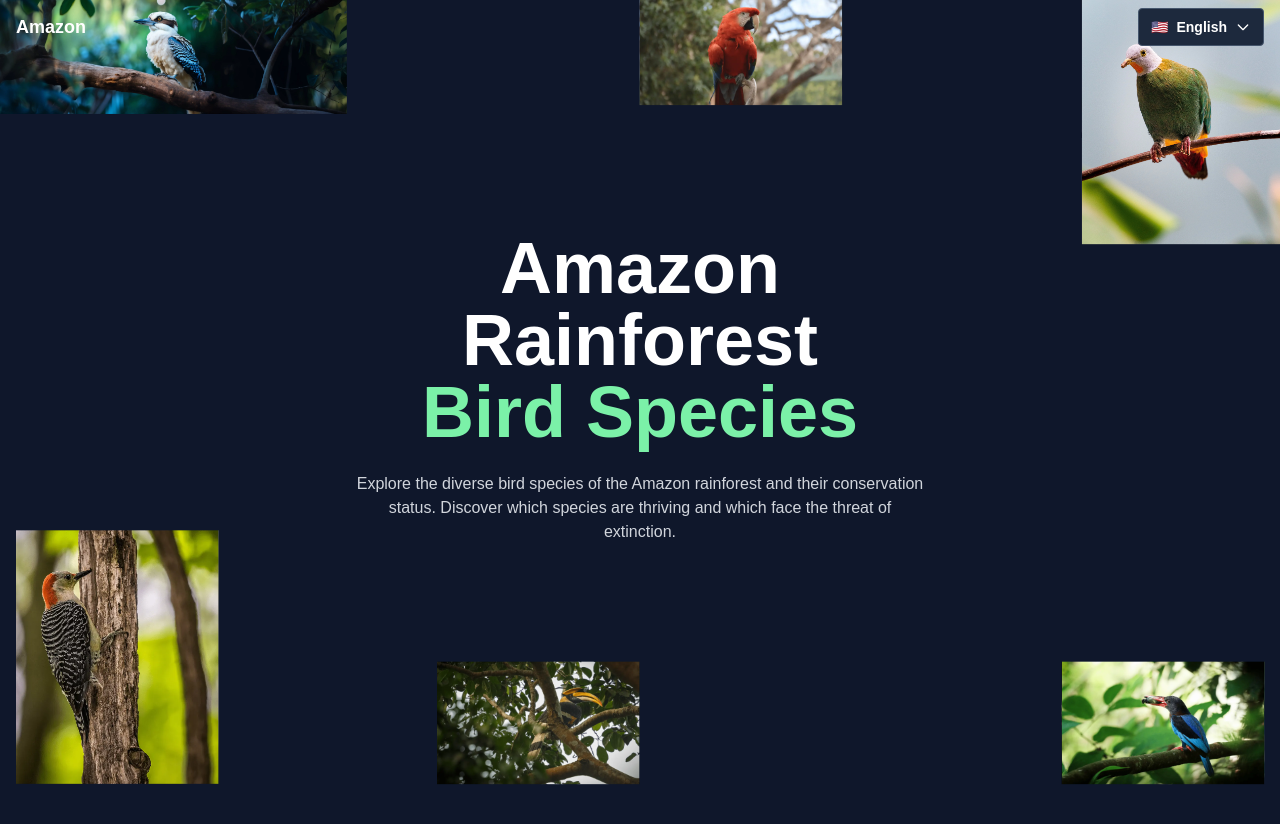
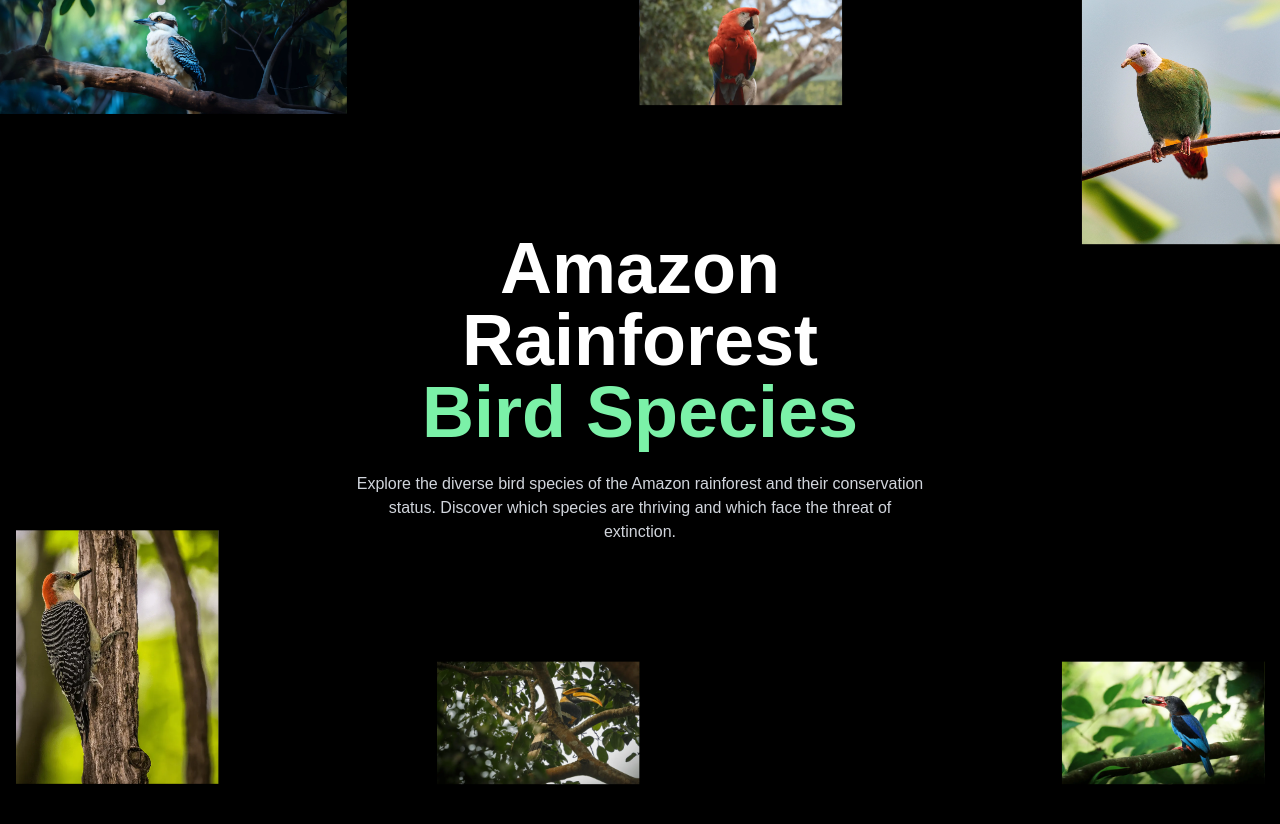
Before and after one commit to joan-gerard/green-cubes-assignment, a Next.js app: page /en in a window 1280 px wide. Shown: the top 824 px of the page. Built offline with nearby package versions, Linux system fonts and the light colour scheme.

Commit message:
refactor

```diff
--- a/app/components/BarChart.tsx
+++ b/app/components/BarChart.tsx
@@ -40,7 +40,7 @@ export const BarChart = () => {
     <section className="px-4 py-12">
       <div className="mx-auto max-w-4xl">
         <motion.div
-          className="grid grid-cols-1 gap-2 md:grid-cols-[1fr_400px] md:gap-12"
+          className="grid grid-cols-1 gap-2 md:grid-cols-[1fr_500px] md:gap-12 items-center"
           variants={fadeInUp}
           initial="hidden"
           whileInView="visible"
--- a/app/components/ImageGridHero.tsx
+++ b/app/components/ImageGridHero.tsx
@@ -14,7 +14,7 @@ export const ImageGridHero = ({ children }: { children: React.ReactNode }) => {
   return (
     <>
       <Nav scrollYProgress={scrollYProgress} />
-      <section ref={targetRef} className="bg-slate-900 h-[350vh]">
+      <section ref={targetRef} className="h-[350vh]">
         <div className="h-screen sticky top-0 z-0 grid grid-cols-3 grid-rows-3 gap-4 p-4 overflow-hidden">
           <Copy scrollYProgress={scrollYProgress} />
           <Images scrollYProgress={scrollYProgress} />
@@ -28,13 +28,14 @@ export const ImageGridHero = ({ children }: { children: React.ReactNode }) => {
 
 const Nav = ({ scrollYProgress }: { scrollYProgress: MotionValue<number> }) => {
   const t = useTranslations();
+  const opacity = useTransform(scrollYProgress, [0, 0.1], [0, 1]);
   const background = useTransform(scrollYProgress, (i: number) =>
-    i === 1 ? "rgb(13,10,9)" : "transparent"
+    i > 0.1 ? "#000000" : "transparent"
   );
 
   return (
     <motion.nav
-      style={{ background }}
+      style={{ background, opacity }}
       className="px-4 py-2 flex items-center justify-between fixed top-0 left-0 right-0 z-40 transition-colors"
     >
       <div className="flex items-center gap-2 text-lg text-white">
--- a/app/components/StatusOverview.tsx
+++ b/app/components/StatusOverview.tsx
@@ -8,7 +8,7 @@ export const StatusOverview = () => {
 
   return (
     <div className="mx-auto max-w-3xl px-4 py-20 md:py-24">
-      <h2 className="mb-8 text-center text-base text-white sm:text-lg md:mb-16">
+      <h2 className="mb-8 text-center text-base text-white sm:text-4xl font-bold md:mb-16">
         {t("stats.title")}
       </h2>
 
--- a/app/globals.css
+++ b/app/globals.css
@@ -1,7 +1,7 @@
 @import "tailwindcss";
 
 :root {
-  --background: #0f172a;
+  --background: #000000;
   --foreground: #ffffff;
 }
 
@@ -13,7 +13,7 @@
 }
 
 body {
-  background: #0f172a;
+  background: #000000;
   color: #ffffff;
   font-family: Arial, Helvetica, sans-serif;
 }
--- a/messages/en.json
+++ b/messages/en.json
@@ -8,7 +8,7 @@
     "brand": "Amazon"
   },
   "stats": {
-    "title": "Conservation Status Overview",
+    "title": "Combined Analysis",
     "speciesTracked": "Species Tracked",
     "nearThreatened": "Near Threatened",
     "vulnerable": "Vulnerable",
@@ -23,7 +23,7 @@
     "title": "Conservation Status Data",
     "noSpeciesRecorded": "No Species Recorded",
     "noSpeciesDescription": "No species belonging to these conservation statuses have been recorded:",
-    "showingDataFor": "Showing data for:",
+    "showingDataFor": "* Showing data for:",
     "datasets": {
       "L1": {
         "description": "Based to a Brazil location whitelist",
--- a/messages/pt-BR.json
+++ b/messages/pt-BR.json
@@ -23,7 +23,7 @@
     "title": "Dados de Status de Conservação",
     "noSpeciesRecorded": "Nenhuma Espécie Registrada",
     "noSpeciesDescription": "Nenhuma espécie pertencente a estes status de conservação foi registrada:",
-    "showingDataFor": "Mostrando dados para:",
+    "showingDataFor": "* Mostrando dados para:",
     "datasets": {
       "L1": {
         "description": "Baseado em uma lista de localizações do Brasil",
```
